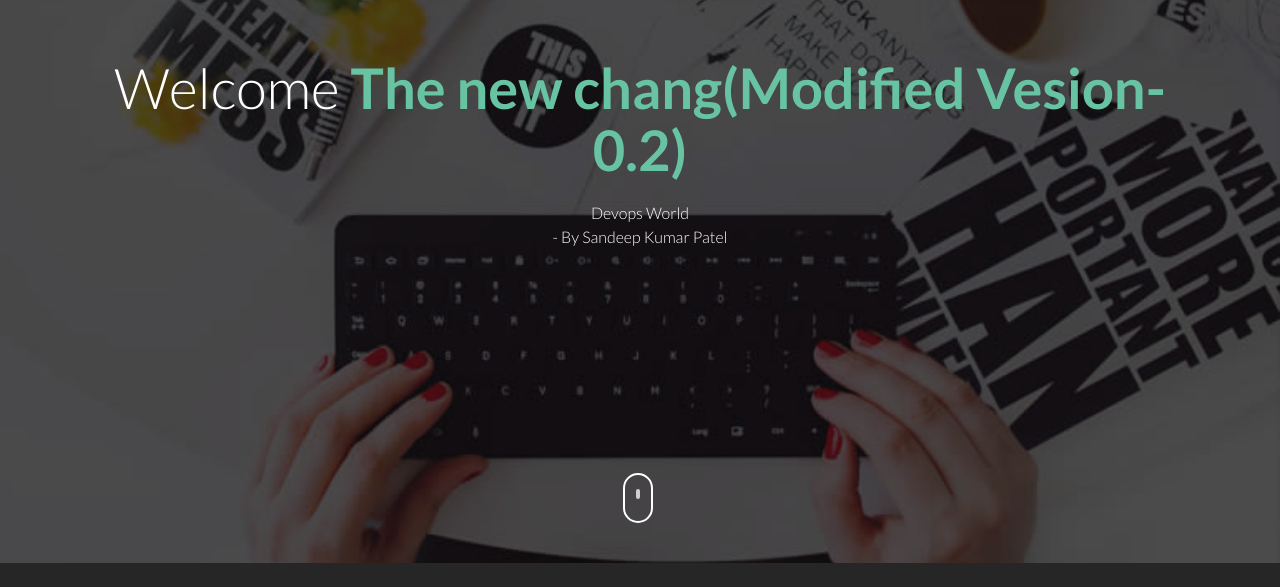
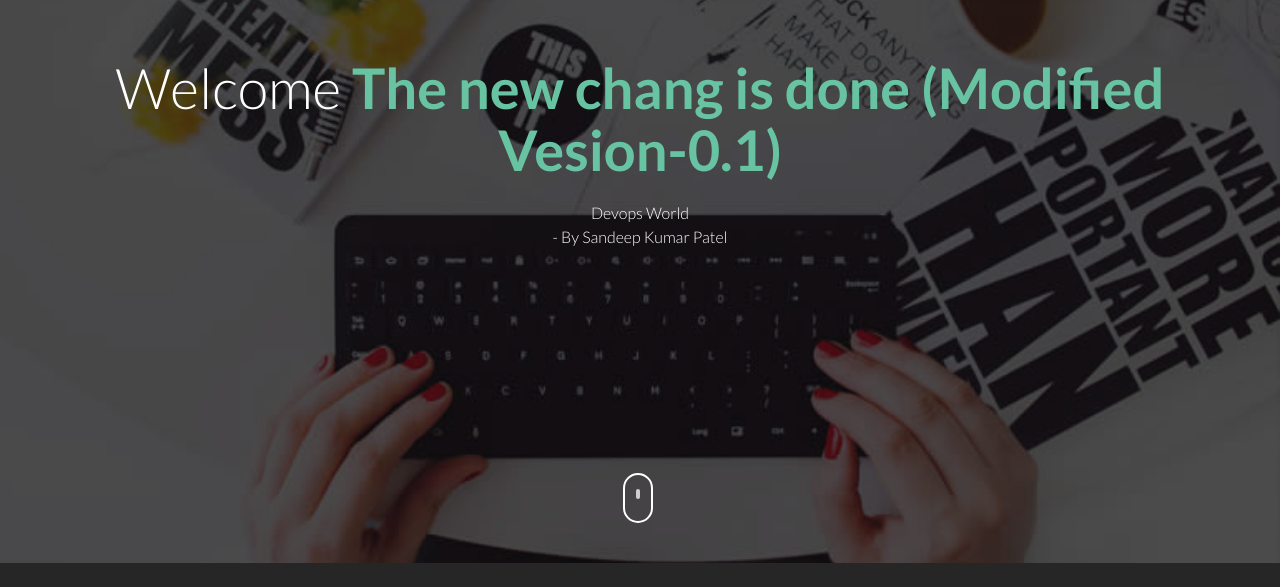
Before and after one commit to Ersandeep977/Web-App-Host, a plain HTML site: page index.html in a window 1280 px wide. Shown: the part 237-824 px from the top of the page. Drawn offline with Linux system fonts and the light colour scheme.

Commit message:
3th commit

```diff
--- a/index.html
+++ b/index.html
@@ -39,7 +39,7 @@
 				<div class="col-md-12 text-center st-header-content">
 					<div class="logo"><a href=""><img src="images/logo.png" alt=""></a></div>
 					<div class="st-header-title">
-						<h2>Welcome <span>The new chang(Modified Vesion-0.2)</span></h2>
+						<h2>Welcome <span>The new chang is done (Modified Vesion-0.1)</span></h2>
 						<p>Devops World <br /> - By  Sandeep Kumar Patel </p>
 					</div>
 				</div>
```
